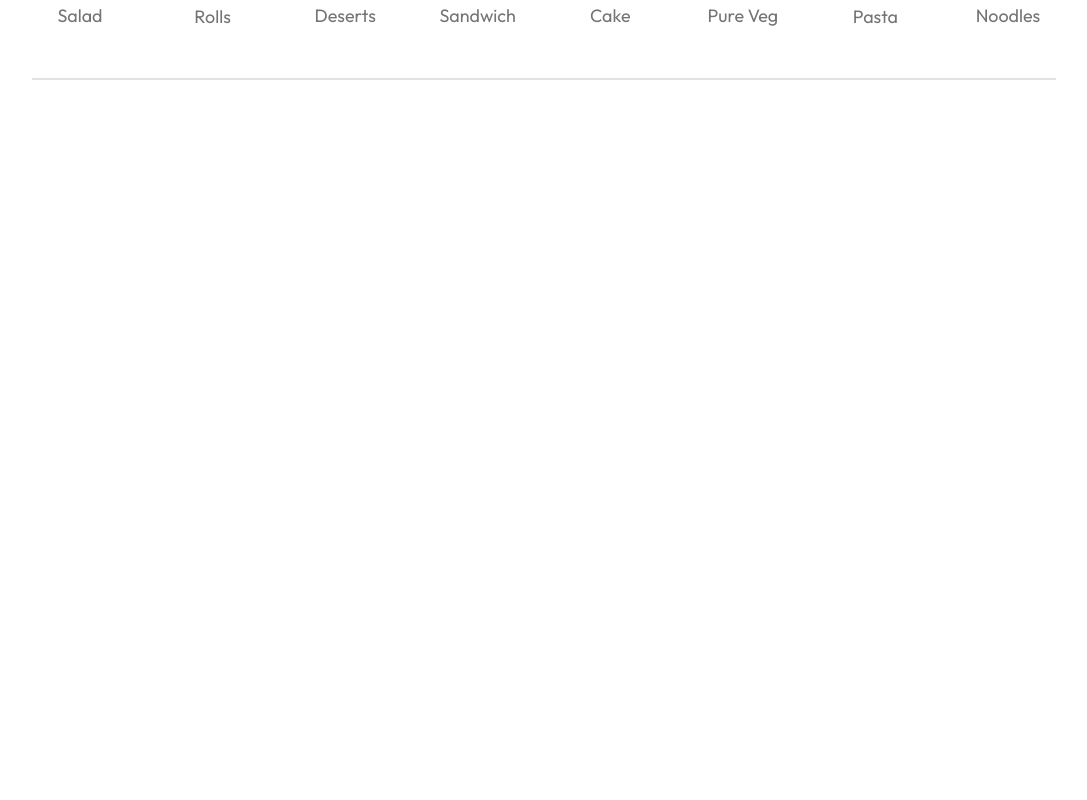
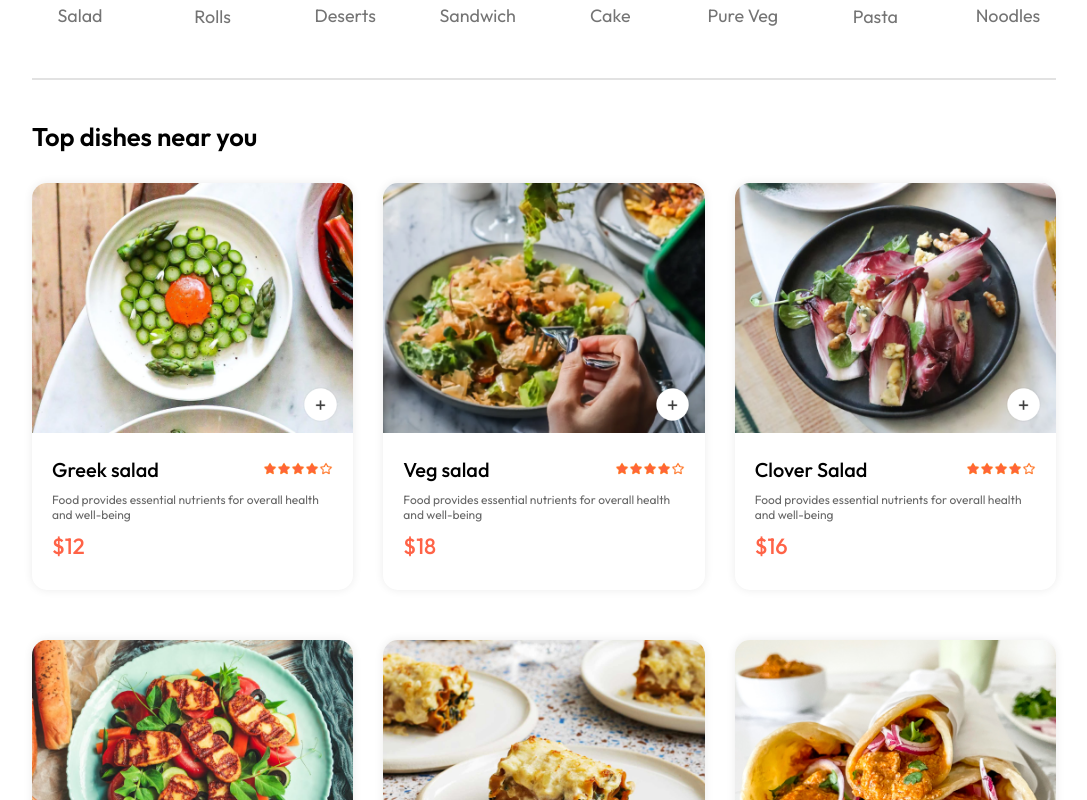
Before and after one commit to GaragaNaveenKumar/MealCart, a React (Vite) app in the folder Frontend/: page / in a window 1280 px wide. Shown: the part 840-1640 px from the top of the page, without its empty margins (96-1183 px from the left). Before the commit the page ends 930 px from the top, so only its background shows below. Built offline with nearby package versions, Linux system fonts and the light colour scheme.

Commit message:
FoodDisplay component developed

```diff
--- /dev/null
+++ b/Frontend/src/Components/FoodDisplay/FoodDisplay.css
@@ -0,0 +1,14 @@
+.food-display{
+    margin-top: 30px;
+}
+.food-display h2{
+    font-size: max(2vw,24px);
+    font-weight: 600;
+}
+.food-display-list{
+    display: grid;
+    grid-template-columns: repeat(auto-fill,minmax(240px,1fr));
+    margin-top: 30px;
+    gap: 30px;
+    row-gap: 50px;
+}
--- /dev/null
+++ b/Frontend/src/Components/FoodDisplay/FoodDisplay.jsx
@@ -0,0 +1,23 @@
+import React, { useContext } from 'react'
+import "./FoodDisplay.css";
+import { StoreContext } from '../../Context/StoreContext';
+import FoodItem from '../FoodItem/FoodItem';
+
+const FoodDisplay = ({category}) => {
+
+    const {food_list}=useContext(StoreContext);
+  return (
+    <div className='food-display' id='food-display'>
+        <h2>Top dishes near you</h2>
+        <div className="food-display-list">
+             {food_list.map((item,index)=>{
+                return <FoodItem key={index} id={item._id} name={item.name}
+ price={item.price} description={item.description} image={item.image}/>
+              })}
+        </div>
+
+    </div>
+  )
+}
+
+export default FoodDisplay
--- /dev/null
+++ b/Frontend/src/Components/FoodItem/FoodItem.css
@@ -0,0 +1,66 @@
+.food-item{
+    width: 100%;
+    margin: auto;
+    border-radius: 15px;
+    box-shadow: 0px 0px 10px #00000015;
+    transition: 0.3s;
+    animation: fadeIn 1s;
+}
+.food-item-image{
+    width: 100%;
+    border-radius: 15px 15px 0px 0px;
+}
+
+.food-item-info{
+    padding: 20px;
+}
+.food-item-name-rating{
+    display: flex;
+    justify-content: space-between;
+    align-items: center;
+    margin-bottom: 10px ;
+}
+.food-item-name-rating p{
+    font-size: 20px;
+    font-weight: 500;
+}
+.food-item-name-rating img{
+    width: 70px;
+}
+.food-item-description{
+    color: #676767;
+    font-size: 12px;
+}
+
+.food-item-price{
+    color: tomato;
+    font-size: 22px;
+    font-weight: 500;
+    margin: 10px 0px;
+}
+.food-item-img-container{
+    position: relative;
+}
+.food-item-img-container .add{
+    width: 35px;
+    position: absolute;
+    bottom: 15px;
+    right: 15px;
+    cursor: pointer;
+    border-radius: 50%;
+}
+.food-item-counter{
+    position: absolute;
+    bottom: 15px;
+    right: 15px;
+    display: flex;
+    align-items: center;
+    gap: 10px;
+    padding: 6px;
+    border-radius: 50px;
+    background-color: white;
+}
+.food-item-counter img{
+    width: 30px;
+
+}
--- /dev/null
+++ b/Frontend/src/Components/FoodItem/FoodItem.jsx
@@ -0,0 +1,36 @@
+import React, { useState } from 'react';
+import "./FoodItem.css"
+import { assets } from '../../assets/assets';
+
+const FoodItem = ({id,name,price,description,image}) => {
+
+    const [itemCount,setItemCount]=useState(0);
+  return (
+    <div className='food-item'>
+        <div className="food-item-img-container">
+            <img className='food-item-image' src={image} alt="" />
+            {!itemCount
+            ?<img className='add' onClick={()=>setItemCount(prev=>prev+1)} src={assets.add_icon_white} alt=''/>
+            :<div className='food-item-counter'>
+                <img  onClick={()=>setItemCount(prev=>prev-1)} src={assets.remove_icon_red} alt="" />
+                <p>{itemCount}</p>
+                <img  onClick={()=>setItemCount(prev=>prev+1)} src={assets.add_icon_green} alt="" />
+
+            </div>
+
+            }
+        </div>
+        <div className="food-item-info">
+            <div className="food-item-name-rating">
+                <p>{name}</p>
+                <img src={assets.rating_starts} alt="" />
+            </div>
+            <p className="food-item-description">{description}</p>
+            <p className="food-item-price">${price}</p>
+        </div>
+
+    </div>
+  )
+}
+
+export default FoodItem
--- /dev/null
+++ b/Frontend/src/Context/StoreContext.jsx
@@ -0,0 +1,21 @@
+import { createContext } from "react";
+import { food_list } from "../assets/assets";
+
+
+export const StoreContext=createContext(null);
+
+const StorecontextProvider=(props)=>{
+
+    const contextValue={
+        food_list
+    };
+
+
+    return(
+        <StoreContext.Provider value={contextValue}>
+            {props.children}
+        </StoreContext.Provider>
+    )
+}
+
+export default  StorecontextProvider;
--- a/Frontend/src/Pages/Home/Home.jsx
+++ b/Frontend/src/Pages/Home/Home.jsx
@@ -2,6 +2,7 @@
 import './Home.css'
 import Header from '../../Components/Header/Header.jsx';
 import ExploreMenu from '../../Components/ExploreMenu/ExploreMenu.jsx';
+import FoodDisplay from '../../Components/FoodDisplay/FoodDisplay.jsx';
 
 const Home = () => {
   const [category,setCategory]=useState("All");
@@ -11,6 +12,7 @@
     <div>
       <Header />
       <ExploreMenu category={category} setCategory={setCategory}/>
+      <FoodDisplay category={category}/>
 
     </div>
   )
--- a/Frontend/src/main.jsx
+++ b/Frontend/src/main.jsx
@@ -1,12 +1,14 @@
-import { StrictMode } from 'react'
-import { createRoot } from 'react-dom/client'
-import './index.css'
-import App from './App.jsx';
-import {BrowserRouter} from 'react-router-dom';
+import { StrictMode } from "react";
+import { createRoot } from "react-dom/client";
+import "./index.css";
+import App from "./App.jsx";
+import { BrowserRouter } from "react-router-dom";
+import StorecontextProvider from "./Context/StoreContext.jsx";
 
-createRoot(document.getElementById('root')).render(
+createRoot(document.getElementById("root")).render(
   <BrowserRouter>
-  <App />
-
+    <StorecontextProvider>
+      <App />
+    </StorecontextProvider>
   </BrowserRouter>
-)
+);
```
